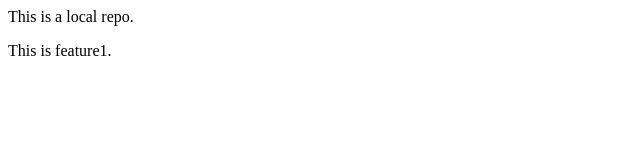
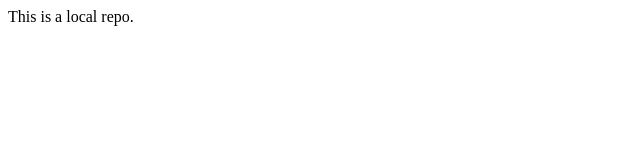
Before and after one commit to Gopal-Parwani/local_repo, a plain HTML site: page index.html in a window 1280 px wide. Shown: the full height of the page, 0-640 px from the left. Drawn offline with Linux system fonts and the light colour scheme.

Commit message:
Corrected main

```diff
--- a/index.html
+++ b/index.html
@@ -1,2 +1 @@
 <p>This is a local repo.</p>
-<p>This is feature1.</p>
```
